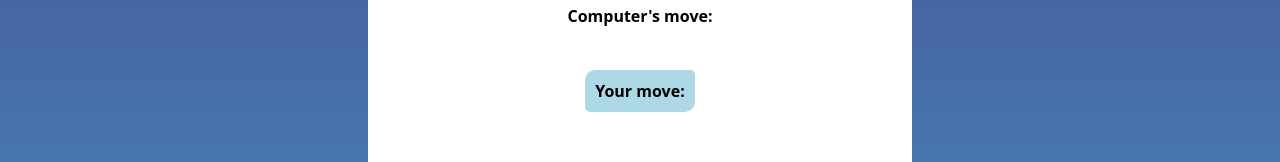
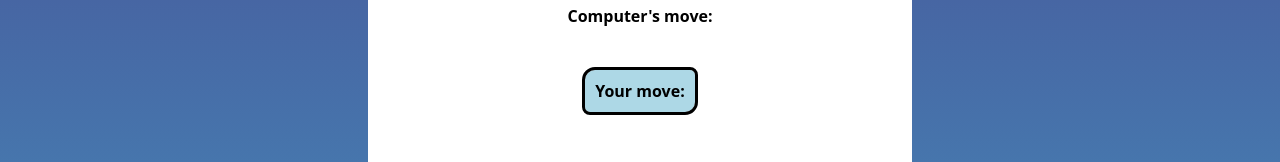
Before and after one commit to chaseofthejungle/js-odin-rock-paper-scissors, a plain HTML site: page index.html in a window 1280 px wide. Shown: the part 507-669 px from the top of the page. Drawn offline with Linux system fonts and the light colour scheme.

Commit message:
Added outline around 'your move' area.

```diff
--- a/style.css
+++ b/style.css
@@ -23,6 +23,7 @@ h2 {
 
 #you {
     border-radius: 10px 5px;
+    outline: solid rgb(0,0,0);
     padding: 10px;
     background: lightblue;
 }
```
